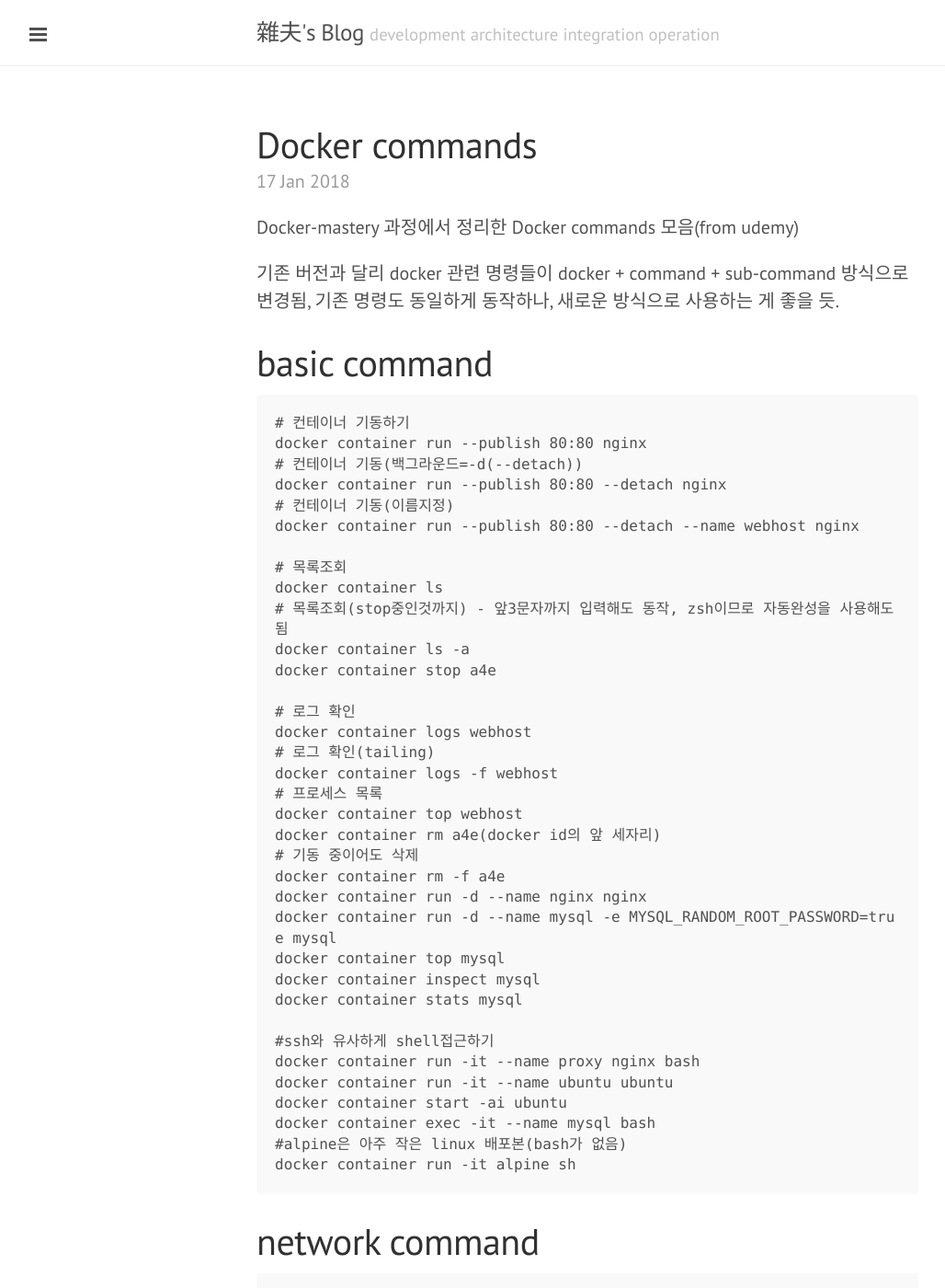
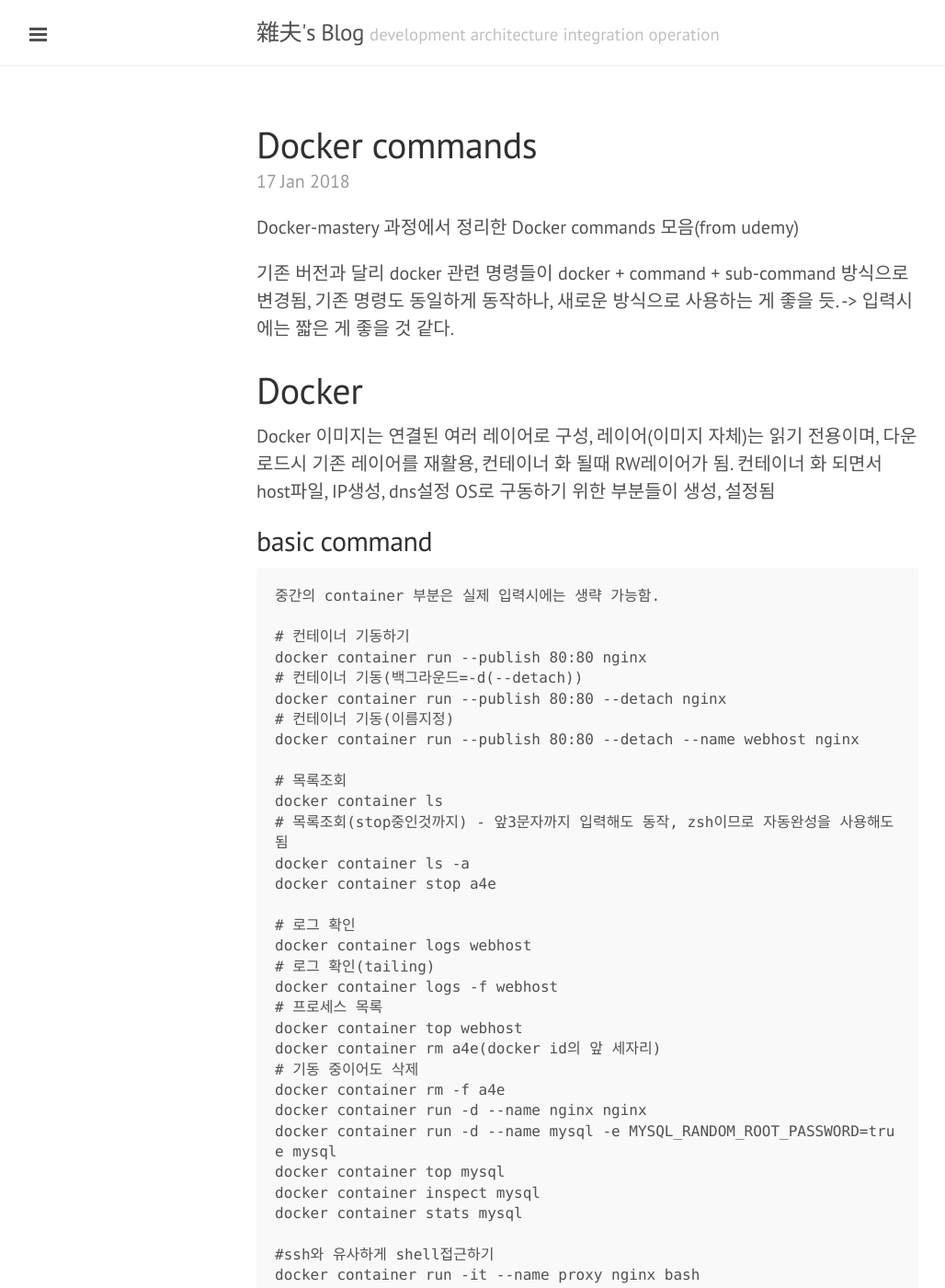
Before and after one commit to skaqud/skaqud.github.com, a Jekyll site: the page built from _posts/2018-01-17-Docker-commands.markdown, in a window 1280 px wide and 1400 px high. Shown: the whole window at 92% size, without its empty margins (1-1029 px from the left). Built offline with Jekyll 4.4.1, drawn with Linux system fonts in a browser that asks for light colours; some of the changed text lies outside the part shown.

Commit message:
update docker command

```diff
--- a/_posts/2018-01-17-Docker-commands.markdown
+++ b/_posts/2018-01-17-Docker-commands.markdown
@@ -9,9 +9,15 @@
 
 Docker-mastery 과정에서 정리한 Docker commands 모음(from udemy)
 
-기존 버전과 달리 docker 관련 명령들이 docker + command + sub-command 방식으로 변경됨, 기존 명령도 동일하게 동작하나, 새로운 방식으로 사용하는 게 좋을 듯.
+기존 버전과 달리 docker 관련 명령들이 docker + command + sub-command 방식으로 변경됨, 기존 명령도 동일하게 동작하나, 새로운 방식으로 사용하는 게 좋을 듯. -> 입력시에는 짧은 게 좋을 것 같다.
 
-# basic command
+# Docker
+
+Docker 이미지는 연결된 여러 레이어로 구성, 레이어(이미지 자체)는 읽기 전용이며, 다운로드시 기존 레이어를 재활용, 컨테이너 화 될때 RW레이어가  됨. 컨테이너 화 되면서 host파일, IP생성, dns설정 OS로 구동하기 위한 부분들이 생성, 설정됨
+
+## basic command
+
+    중간의 container 부분은 실제 입력시에는 생략 가능함.
 
     # 컨테이너 기동하기
     docker container run --publish 80:80 nginx
@@ -49,7 +55,22 @@
     #alpine은 아주 작은 linux 배포본(bash가 없음)
     docker container run -it alpine sh
 
-# network command
+    #상세정보 보기
+    docker inspect web1
+    #history - 결과 목록만큼의 레이어 갯수를 확인(--no-trunc:truncate하지 않음)
+    docker image history ubuntu --no-trunc
+    #변경된 부분 확인 - 컨테이너 화 이후
+    docker diff web1
+    # rename
+    docker rename abc web1
+
+    # 기본적으로 main프로세스를 나갈 경우 컨테이너가 멈추는데
+    # Crtl + p + q = container를 멈추지 않고 빠져나가기 <-> docker attach
+
+    # 검색-공식repo만 가능
+    docker search nginx --no-trunc
+
+## network command
 
     # port 확인(outer:inner)
     docker container run -p 80:80 --name webhost -d nginx
@@ -66,7 +87,7 @@
     #net-alias 주기
     docker container run -d --net dude --net-alias search elasticsearch:2
 
-# image, volume command
+## image, volume command
 
     #이미지 확인
     docker image inspect nginx를
@@ -79,6 +100,31 @@
     docker volumn create --help
     #bind mounting(add pwd)
     -v $(pwd):/usr/share/nginx/html
+
+    #나만의 컨테이너 이미지 만들기 - 현존하는 컨테이너의 이미지를 받아서 commit
+    #시작
+    docker container run -d --name web1 -p 80:80 nginx
+    # ubuntu-net이라는 이미지가 생김
+    docker container commit c1 ubuntu-net
+    # 히스토리가 보이긴 하나 다 보이지 않음. docker파일 이후 작업은 상세히 안나옴.
+    docker history ubuntu-net --no-trunc
+
+    #docker container export - 컨테이너를 단일레이어로 압축해버림.
+    docker container export c1 -o ubuntu-net.tar
+    #docker image save - 멀티레이어를 그대로 export함, 같은 이름의 이미지로 저장
+    docker image save ubuntu-net:latest -o unet.tar
+    # docker image import - export한 파일을 import
+    docker image import ubuntu-net.tar net:v1
+    # docker image load - save한 파일을 load
+    docker image load -i unet.tar
+
+    #외부 볼륨을 마운트해서 registry를 시작하고
+    docker container run -d --name registry -p 5000:5000 -v /image-data:/var/lib/registry registry
+    #태그 변경
+    docker tag busybox docker:5000/busybox
+    #해당 registry에 업로드
+    docker push docker:5000/busybox
+
 
 
 # docker-compose
```
